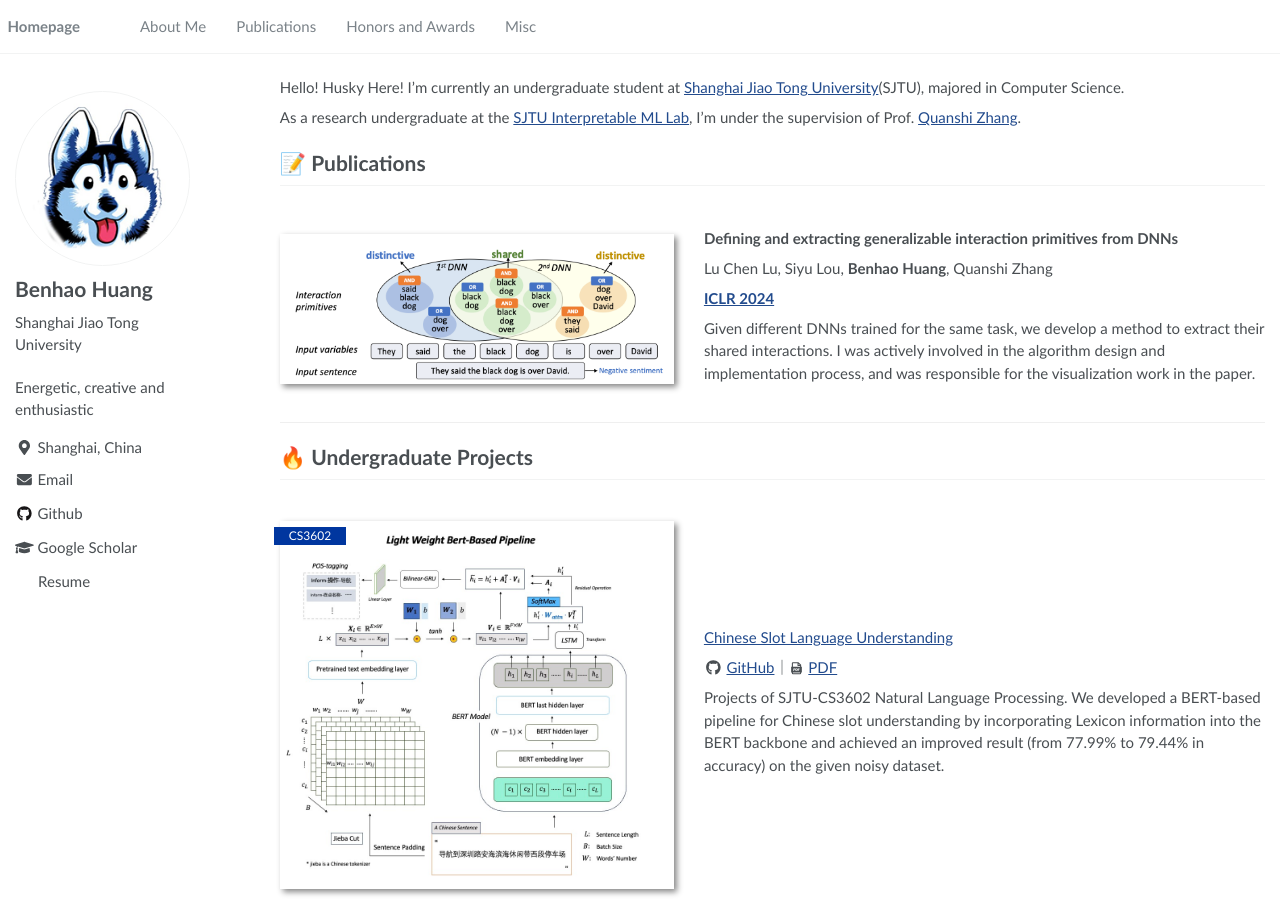
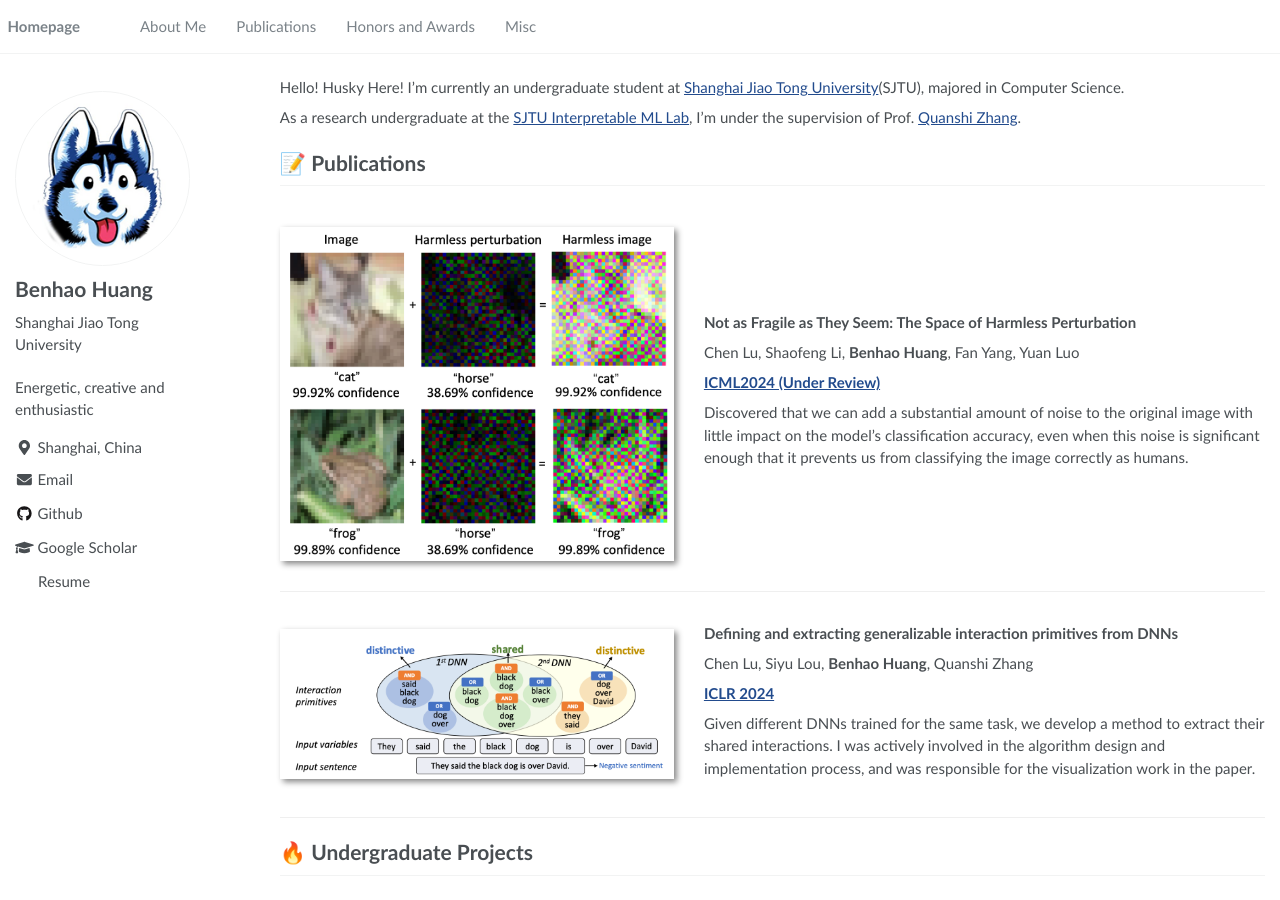
Before and after one commit to RayeRen/acad-homepage.github.io, a Jekyll site: the page built from _pages/about.md, in a window 1280 px wide and 900 px high. Built offline with Jekyll 4.4.1, drawn with Linux system fonts in a browser that asks for light colours; nearby versions of some CDN libraries; a style sheet for code colours, icons or effects is not loaded.

Commit message:
Update about.md

```diff
--- a/_pages/about.md
+++ b/_pages/about.md
@@ -38,6 +38,26 @@
 
 
 # 📝 Publications
+
+<div class="paper-box">
+  <div class="paper-box-image">
+    <div>
+
+      <img src="images/ICML2024-HarmlessSpace.png" alt="sym" width="100%">
+    </div>
+  </div>
+  <div class="paper-box-text">
+    <p><strong>Not as Fragile as They Seem: The Space of Harmless Perturbation</strong></p>
+
+    <p>Chen Lu, Shaofeng Li, <b>Benhao Huang</b>, Fan Yang, Yuan Luo </p>
+
+<p><b><a href="[https://openreview.net/forum?id=OCqyFVFNeF](https://openreview.net/forum?id=Un868a0SCZ&referrer=%5Bthe%20profile%20of%20Benhao%20Huang%5D(%2Fprofile%3Fid%3D~Benhao_Huang1))"> ICML2024 (Under Review) </a></b></p>
+<p>Discovered that we can add a substantial amount of noise to the original image with little impact on the model’s classification accuracy, even when this noise is significant enough that it prevents us from classifying the image correctly as humans.
+</p>
+  </div>
+</div>
+
+
 <div class="paper-box">
   <div class="paper-box-image">
     <div>
```
Also changed, not shown: other parts of _pages/about.md (+1 -1 lines).
